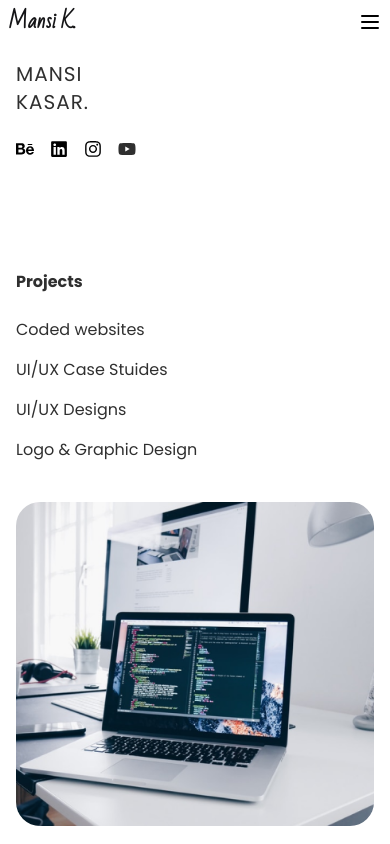
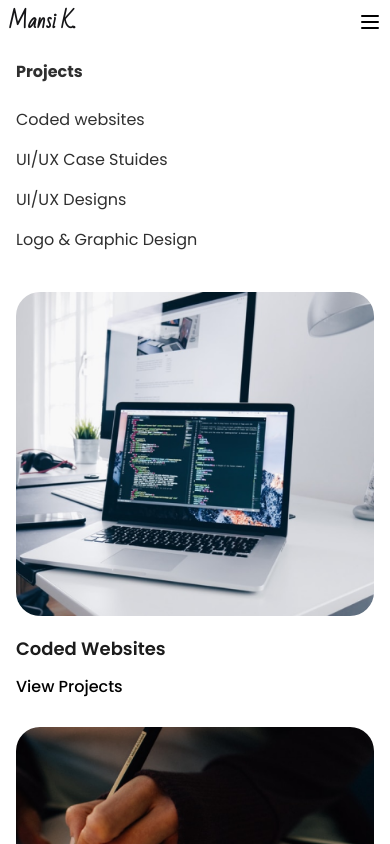
Before and after one commit to saifalfalah/mansi-kasar, a Next.js app: page /projects in a window 390 px wide. Shown: the top 844 px of the page. Built offline with nearby package versions, Linux system fonts and the light colour scheme.

Commit message:
Update SideNav.js

```diff
--- a/components/ProjectView/SideNav.js
+++ b/components/ProjectView/SideNav.js
@@ -27,11 +27,11 @@ const sidenav = () => {
   ];
   return (
     <div className="w-48 font-poppins text-heroH">
-      <div className="mb-6 text-xl font-normal tracking-wider uppercase ">
+      <div className="hidden mb-6 text-xl font-normal tracking-wider uppercase lg:block ">
         <h1 className="">Mansi</h1>
         <h1 className="">Kasar.</h1>
       </div>
-      <ul className="flex items-center space-x-4 mb-28">
+      <ul className="items-center hidden space-x-4 lg:flex mb-28">
         <li className="">
           <Link href="https://www.behance.net/mansikasar">
             <a target="_blank" rel="noopener noreferrer">
```
